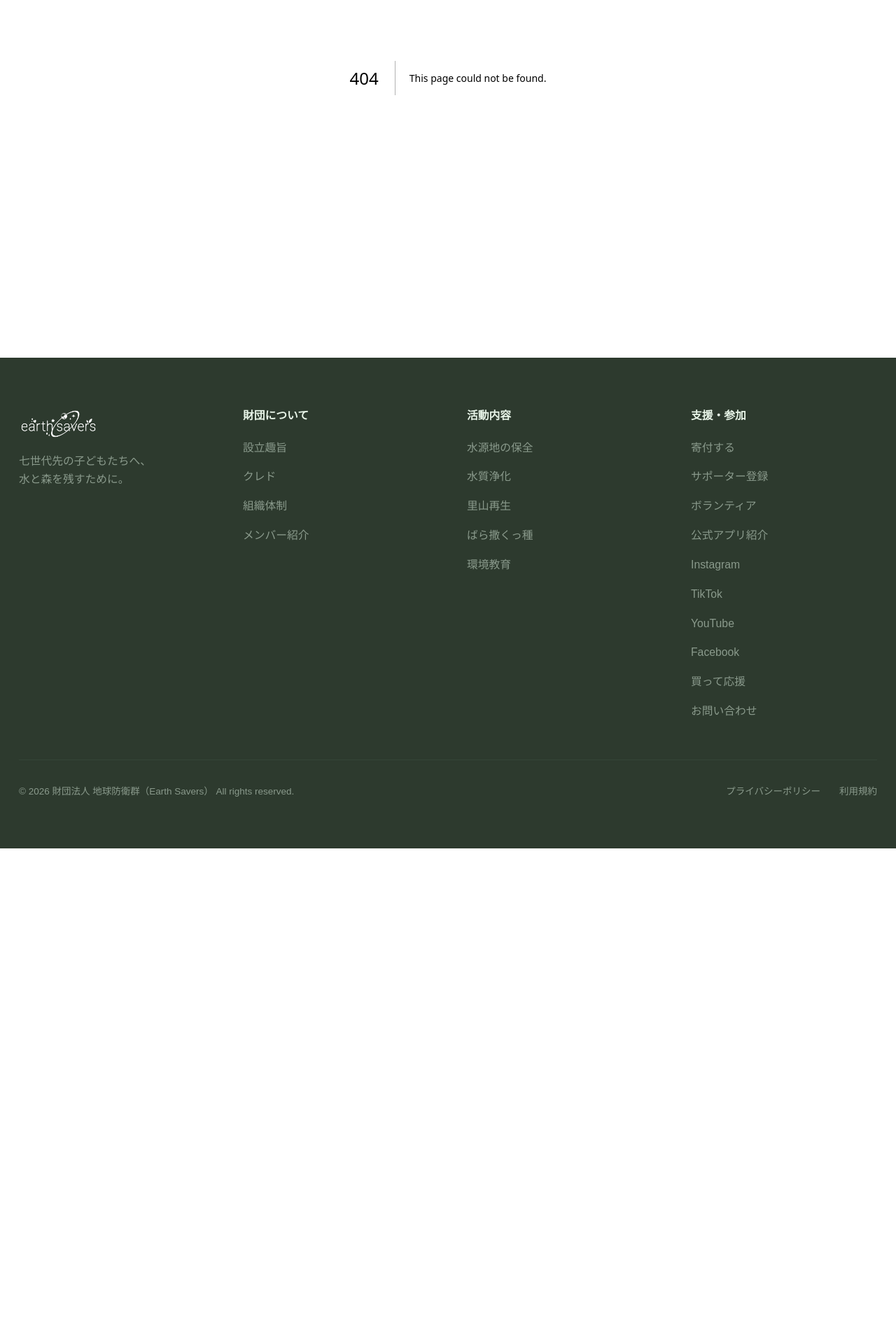
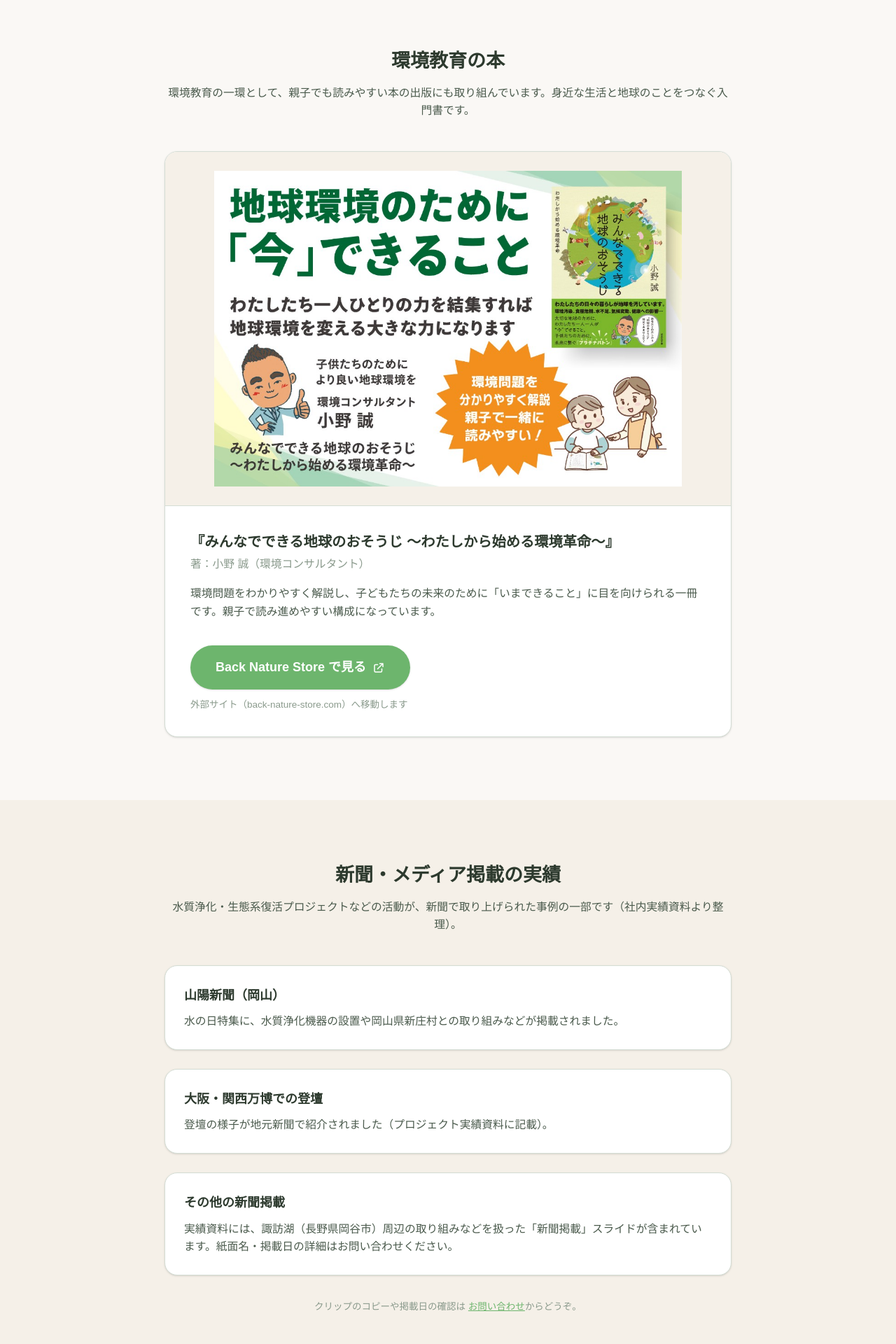
Before and after one commit to haitakamak-cmyk/earth-savers-web, a Next.js app: page /media in a window 1280 px wide. Before the commit this address had no page. Shown: the part 380-2300 px from the top of the page at 70% size. Before the commit the page ends 1592 px from the top, so only its background shows below. Built offline with nearby package versions, Linux system fonts and the light colour scheme; a web font is replaced by a local one.

Commit message:
chore: earth-savers-web の未コミット変更をまとめて反映

```diff
--- a/src/app/about/page.tsx
+++ b/src/app/about/page.tsx
@@ -47,14 +47,14 @@ const members = [
     role: "代表理事",
     image: "/images/photos/representative.jpg",
     description:
-      "水と森を次世代に引き継ぐため、財団の設立を決意。現場主義を貫き、自ら山に入り、川に立ち、問題の最前線で活動を続ける。",
+      "水と森を次世代に引き継ぐため、財団の設立を決意。現場主義を貫き、自ら山に入り、川に立ち、問題の最前線で活動を続ける。アナスタシア一族の土地を創造中。",
   },
   {
     name: "小野 誠",
     role: "事務局長",
     image: "/images/photos/ono-makoto.png",
     description:
-      "財団の運営を支え、行政手続きのサポートを行う。組織運営のプロフェッショナル。環境コンサルタントとして全国を飛び回っている。",
+      "財団の運営を支え、行政手続きのサポートを行う。組織運営のプロフェッショナル。環境コンサルタントとしても全国を飛び回り現実と向き合っている。",
   },
 ];
 
--- a/src/app/activities/page.tsx
+++ b/src/app/activities/page.tsx
@@ -66,7 +66,7 @@ const activities: Activity[] = [
     id: "satoyama",
     tag: "大地の再生",
     tagColor: "text-wakakusa bg-wakakusa-light",
-    title: "里山オーガニック ～大地の再生の手法で～",
+    title: "里山オーガニック再生 ～大地の再生の手法で～",
     description:
       "現代のコンクリートやアスファルトは大地の水脈を分断し、空気と水の循環を止めてしまいます。「大地の再生」の考え方に基づき、風の草刈りや点穴掘りで空気と水の通り道を回復。放置された人工林・竹林に光を入れ、耕作放棄地を里山として再生します。人と動物が共生できる「やさしい境界線」をつくります。",
     image: "/images/photos/activity-bamboo.jpeg",
--- /dev/null
+++ b/src/app/media/page.tsx
@@ -0,0 +1,135 @@
+import Image from "next/image";
+import Link from "next/link";
+import type { Metadata } from "next";
+
+const BOOK_STORE_URL = "https://back-nature-store.com/products/book1";
+
+export const metadata: Metadata = {
+  title: "メディア・実績",
+  description:
+    "環境教育の一環としての出版物のご紹介と、新聞・メディア掲載の実績です。財団法人 地球防衛群（Earth Savers）。",
+};
+
+/** 生態系復活プロジェクト実績 PDF（テキスト抽出）に基づく掲載例。詳細は事務局へ。 */
+const mediaHighlights = [
+  {
+    title: "山陽新聞（岡山）",
+    body: "水の日特集に、水質浄化機器の設置や岡山県新庄村との取り組みなどが掲載されました。",
+  },
+  {
+    title: "大阪・関西万博での登壇",
+    body: "登壇の様子が地元新聞で紹介されました（プロジェクト実績資料に記載）。",
+  },
+  {
+    title: "その他の新聞掲載",
+    body: "実績資料には、諏訪湖（長野県岡谷市）周辺の取り組みなどを扱った「新聞掲載」スライドが含まれています。紙面名・掲載日の詳細はお問い合わせください。",
+  },
+];
+
+function ExternalLinkIcon({ className }: { className?: string }) {
+  return (
+    <svg
+      className={className}
+      fill="none"
+      stroke="currentColor"
+      viewBox="0 0 24 24"
+      aria-hidden
+    >
+      <path
+        strokeLinecap="round"
+        strokeLinejoin="round"
+        strokeWidth={2}
+        d="M10 6H6a2 2 0 00-2 2v10a2 2 0 002 2h10a2 2 0 002-2v-4M14 4h6m0 0v6m0-6L10 14"
+      />
+    </svg>
+  );
+}
+
+export default function MediaPage() {
+  return (
+    <>
+      <section className="bg-wakakusa-light py-16 text-center sm:py-20">
+        <div className="mx-auto max-w-3xl px-4 sm:px-6">
+          <h1 className="font-serif text-3xl font-bold text-text-primary sm:text-4xl">
+            メディア・実績
+          </h1>
+          <p className="mt-3 text-text-secondary">Media &amp; milestones</p>
+        </div>
+      </section>
+
+      <section className="bg-ivory py-14 sm:py-20">
+        <div className="mx-auto max-w-3xl px-4 sm:px-6">
+          <h2 className="text-center font-serif text-2xl font-bold text-text-primary">
+            環境教育の本
+          </h2>
+          <p className="mt-3 text-center text-sm leading-relaxed text-text-secondary">
+            環境教育の一環として、親子でも読みやすい本の出版にも取り組んでいます。身近な生活と地球のことをつなぐ入門書です。
+          </p>
+
+          <div className="mt-10 overflow-hidden rounded-2xl border border-border bg-white shadow-sm">
+            <div className="relative aspect-[1200/630] w-full bg-ivory-warm sm:aspect-[16/10]">
+              <Image
+                src="/images/media/book-minna-dekiru-chikyu-osoji.png"
+                alt="みんなでできる地球のおそうじ 〜わたしから始める環境革命〜 の紹介ビジュアル。著・小野誠（環境コンサルタント）"
+                fill
+                className="object-contain object-center p-4 sm:p-6"
+                sizes="(max-width: 768px) 100vw, 42rem"
+                priority
+              />
+            </div>
+            <div className="border-t border-border p-6 sm:p-8">
+              <p className="text-lg font-bold text-text-primary">
+                『みんなでできる地球のおそうじ 〜わたしから始める環境革命〜』
+              </p>
+              <p className="mt-1 text-sm text-text-muted">著：小野 誠（環境コンサルタント）</p>
+              <p className="mt-4 text-sm leading-relaxed text-text-secondary">
+                環境問題をわかりやすく解説し、子どもたちの未来のために「いまできること」に目を向けられる一冊です。親子で読み進めやすい構成になっています。
+              </p>
+              <a
+                href={BOOK_STORE_URL}
+                target="_blank"
+                rel="noopener noreferrer"
+                className="mt-8 inline-flex items-center gap-2 rounded-full bg-wakakusa px-8 py-3.5 font-semibold text-white shadow-sm transition-opacity hover:opacity-90"
+              >
+                Back Nature Store で見る
+                <ExternalLinkIcon className="h-4 w-4 shrink-0" />
+              </a>
+              <p className="mt-3 text-xs text-text-muted">
+                外部サイト（back-nature-store.com）へ移動します
+              </p>
+            </div>
+          </div>
+        </div>
+      </section>
+
+      <section className="bg-ivory-warm py-14 sm:py-20">
+        <div className="mx-auto max-w-3xl px-4 sm:px-6">
+          <h2 className="text-center font-serif text-2xl font-bold text-text-primary">
+            新聞・メディア掲載の実績
+          </h2>
+          <p className="mt-3 text-center text-sm leading-relaxed text-text-secondary">
+            水質浄化・生態系復活プロジェクトなどの活動が、新聞で取り上げられた事例の一部です（社内実績資料より整理）。
+          </p>
+          <ul className="mt-10 space-y-6">
+            {mediaHighlights.map((item) => (
+              <li
+                key={item.title}
+                className="rounded-2xl border border-border bg-white p-6 shadow-sm"
+              >
+                <h3 className="font-semibold text-text-primary">{item.title}</h3>
+                <p className="mt-2 text-sm leading-relaxed text-text-secondary">{item.body}</p>
+              </li>
+            ))}
+          </ul>
+          <p className="mt-8 text-center text-xs text-text-muted">
+            クリップのコピーや掲載日の確認は{" "}
+            <Link href="/contact" className="text-wakakusa underline hover:text-wakakusa-dark">
+              お問い合わせ
+            </Link>
+            からどうぞ。
+          </p>
+        </div>
+      </section>
+    </>
+  );
+}
--- a/src/app/page.tsx
+++ b/src/app/page.tsx
@@ -9,9 +9,9 @@ import { ORGANIZATION_NAME } from "@/lib/site";
 export const metadata: Metadata = {
   title: `${ORGANIZATION_NAME} | 水と森の未来を守る`,
   description:
-    "財団法人として設立したばかりであり、活動実績を積み公益財団法人の認定を目指しています。外資による水源買収やメガソーラー乱開発から日本の水と森を守るNGOです。水源地保全、里山再生、生態系復活、530運動、環境教育を行います。",
+    "活動実績を積み公益財団法人の認定を目指しています。外資による水源買収やメガソーラー乱開発から日本の水と森を守るNGOです。水源地保全、里山再生、生態系復活、530運動、環境教育を行います。",
   openGraph: {
-    title: `${ORGANIZATION_NAME} | 水と森の未来を守る`,
+    title: `${ORGANIZATION_NAME} | 命の水と森の未来を守る`,
     description:
       "財団法人として公益認定を目指し、水源地保全・里山再生・生態系保全・530運動などに取り組む公式サイト。",
   },
@@ -162,7 +162,7 @@ export default function Home() {
                   大地の再生
                 </span>
                 <h3 className="mt-3 text-lg font-bold text-text-primary">
-                  里山オーガニック
+                  里山オーガニック再生
                 </h3>
                 <p className="mt-2 text-sm text-text-secondary leading-relaxed">
                   放置された森に光を。大地の再生の手法で水脈を回復し、自然の防波堤を育てています。
--- a/src/components/Footer.tsx
+++ b/src/components/Footer.tsx
@@ -11,6 +11,7 @@ const footerLinks = [
       { label: "クレド", href: "/about#credo" },
       { label: "組織体制", href: "/about#members" },
       { label: "メンバー紹介", href: "/members" },
+      { label: "メディア・実績", href: "/media" },
     ],
   },
   {
--- a/src/components/Header.tsx
+++ b/src/components/Header.tsx
@@ -14,9 +14,10 @@ const navItemsBeforeAppSns = [
   { label: "支援・参加する", href: "/join" },
 ];
 
+/** お問い合わせはヘッダーからは外し、フッター等からご案内（メニュー圧迫と「下げる」要望のため） */
 const navItemsAfterAppSns = [
   { label: "買って応援", href: "/shop" },
-  { label: "お問い合わせ", href: "/contact" },
+  { label: "メディア・実績", href: "/media" },
 ];
 
 function ChevronDownIcon({ className }: { className?: string }) {
--- a/src/components/HeroSlider.tsx
+++ b/src/components/HeroSlider.tsx
@@ -70,9 +70,9 @@ export default function HeroSlider() {
           水源を守る。山を守る。未来を守る。
         </h1>
         <p className="mt-4 max-w-2xl text-base leading-relaxed text-white/90 drop-shadow sm:mt-6 sm:text-lg md:text-xl">
-          七世代先の子どもたちへ、水と森を残すために。
+          日本の宝「命の水と森」を子どもたちへ残す。
           <br className="hidden sm:block" />
-          財団法人「地球防衛群」をつくる。
+          財団法人「地球防衛群」
         </p>
         <div className="mt-8 flex flex-col gap-4 sm:flex-row">
           <Link
```
Also changed, not shown: public/images/media/book-minna-dekiru-chikyu-osoji.png (added), 1 other file (tests, documents, lock files or other folders).
